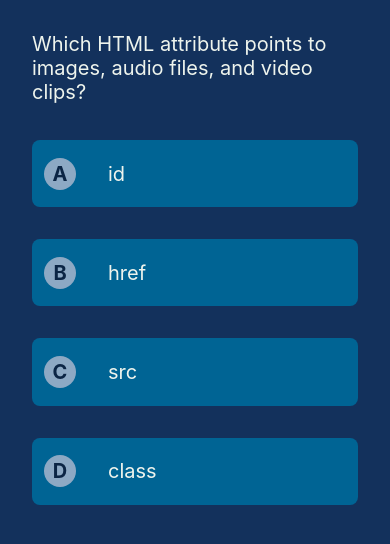
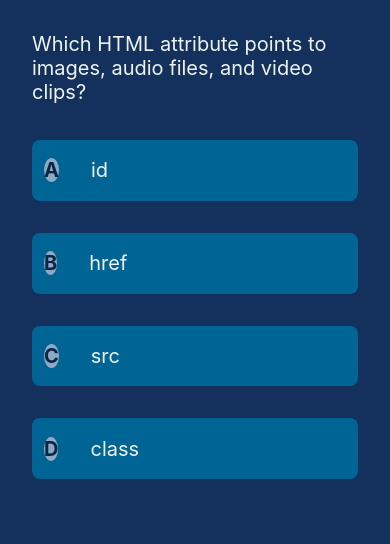
Before and after one commit to mreid21/quiz-app, a React (Create React App) app: page / in a window 390 px wide. Shown: the top 544 px of the page. Built offline with nearby package versions, Linux system fonts and the light colour scheme.

Commit message:
improved answer bubbles at small screens

```diff
--- a/src/App.css
+++ b/src/App.css
@@ -52,8 +52,7 @@
 .quiz-box__answer__letter {
   display: grid;
   place-items: center;
-  width: 2rem;
-  height: 2rem;
+  padding: 0.25rem, 0.6rem;
   border-radius: 50%;
   background-color: var(--accent-light);
 }
```
